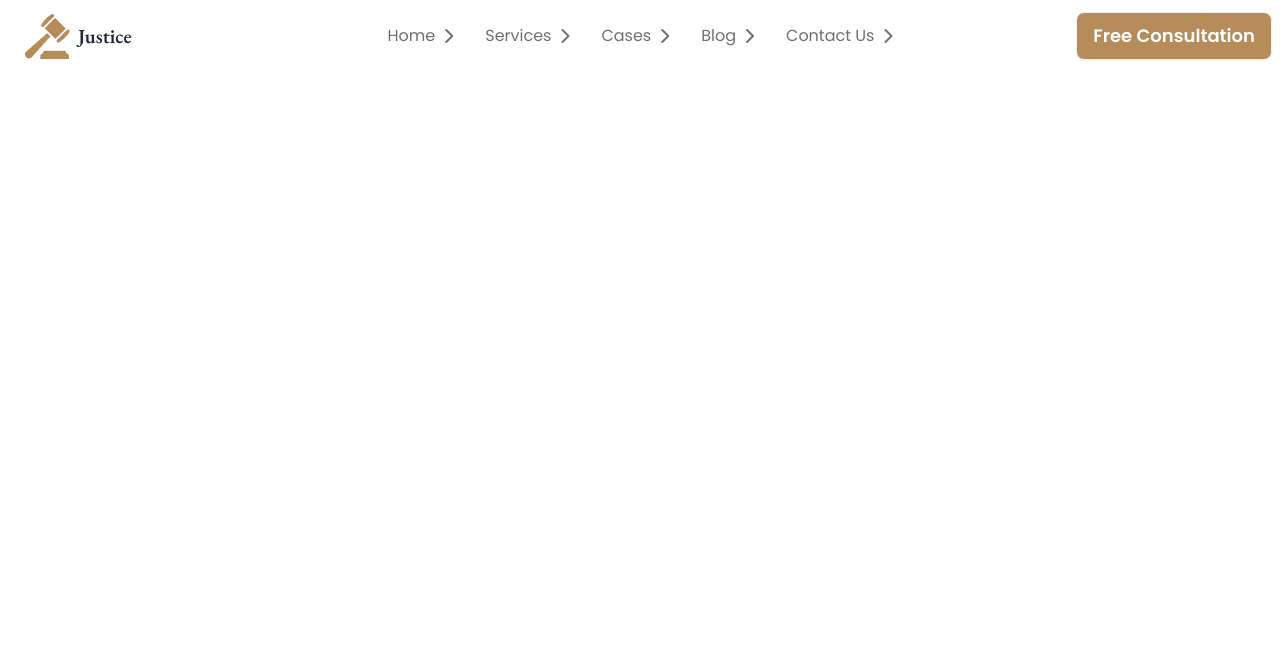
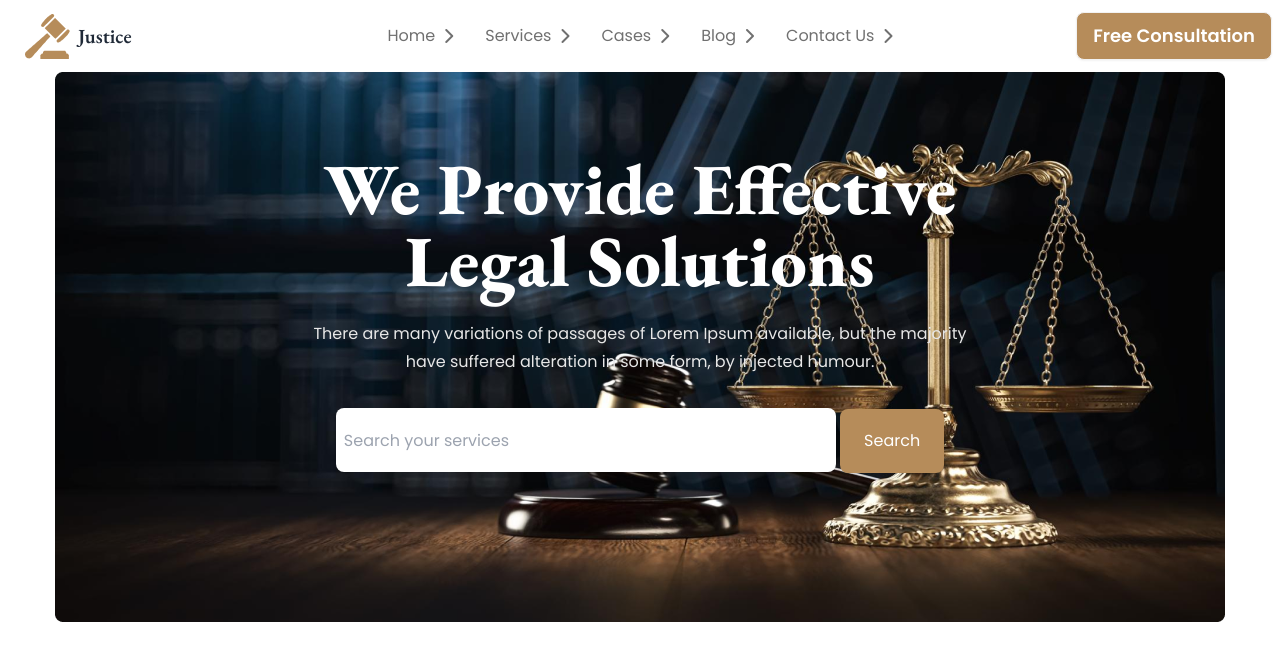
Before and after one commit to ahnaf4D/legal-solution, a plain HTML site: page index.html in a window 1280 px wide. Drawn offline with nearby package versions, Linux system fonts and the light colour scheme.

Commit message:
Hero area fully completed

```diff
--- a/index.html
+++ b/index.html
@@ -80,6 +80,35 @@
                 </div>
             </div>
         </nav>
+        <!-- Hero area -->
+        <div class="bg-[url('./images/banner.png')] h-[550px] bg-no-repeat bg-center w-full mx-auto lg:w-[1170px]">
+            <div class="text-white ">
+                <h1
+                    class="font-eb_garamond text-center text-4xl font-bold lg:text-7xl font-extrabold leading-20 pt-20 pb-6">
+                    We
+                    Provide
+                    Effective
+                    <br>
+                    Legal
+                    Solutions
+                </h1>
+                <p class="text-center font-poppins text-[#E7E7E7] text-base leading-7 pb-8">There are many variations of
+                    passages of
+                    Lorem Ipsum
+                    available, but
+                    the majority
+                    <br>have suffered
+                    alteration in some form, by injected humour.
+                </p>
+                <form class="text-center font-poppins">
+                    <label for="searchField">
+                        <input type="search" name="searchField" id="searchField" placeholder="Search your services"
+                            class="w-[70%] lg:w-[500px] h-[64px] outline-none p-2 rounded-lg">
+                    </label>
+                    <button type="submit" class="bg-[#B68C5A] px-6 py-5 rounded-lg">Search</button>
+                </form>
+            </div>
+        </div>
     </header>
     <main></main>
     <footer></footer>
```
